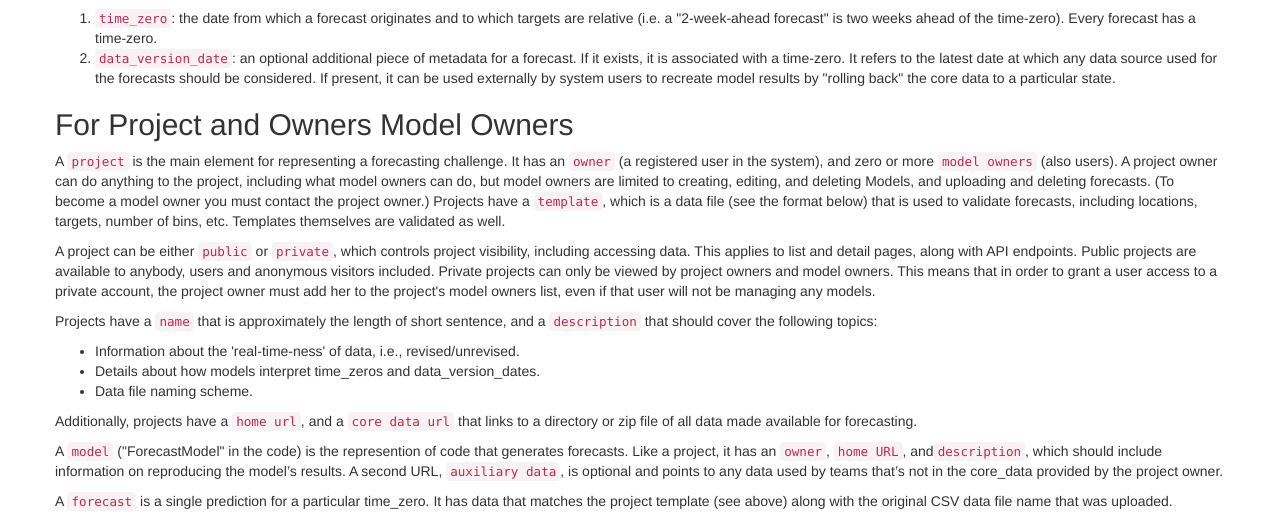
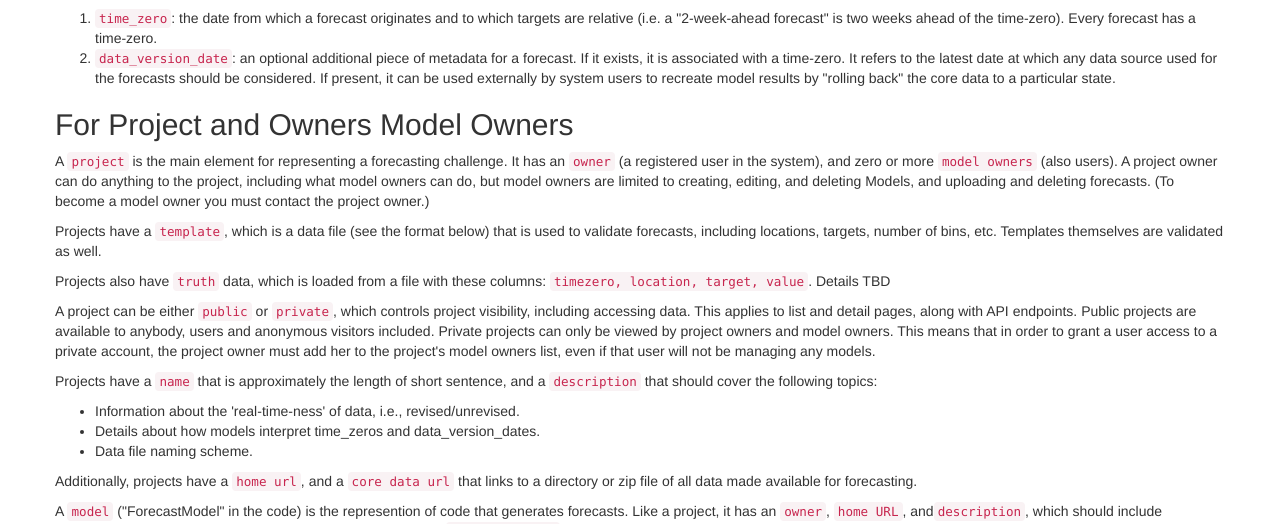
Before and after one commit to reichlab/forecast-repository, a Django app: page /docs in a window 1280 px wide. Shown: the part 235-759 px from the top of the page. Run offline with Django 3.2, Linux system fonts and the light colour scheme; some libraries are stand-ins or nearby versions.

Commit message:
added to project detail page: counts: summary, template, truth. docs: brief mention of truth

```diff
--- a/forecast_app/models/project.py
+++ b/forecast_app/models/project.py
@@ -335,6 +335,13 @@ class Project(ModelWithCDCData):
         """
         return list(self.truth_data_qs()
                     .values_list('time_zero__timezero_date', 'location', 'target', 'value')[:10])
+
+
+    def get_num_truth_rows(self):
+        """
+        :return: the total of number of truth rows in me
+        """
+        return self.truth_data_qs().count()
 
 
     def get_truth_data_rows(self):
--- a/forecast_app/templates/documentation.html
+++ b/forecast_app/templates/documentation.html
@@ -18,9 +18,18 @@
         (a registered user in the system), and zero or more <code>model owners</code> (also users). A project owner can
         do anything to the project, including what model owners can do, but model owners are limited to creating,
         editing, and deleting Models, and uploading and deleting forecasts. (To become a model owner you must contact
-        the project owner.) Projects have a <code>template</code>, which is a data file (see the format below) that is
+        the project owner.)
+    </p>
+
+    <p>
+        Projects have a <code>template</code>, which is a data file (see the format below) that is
         used to validate forecasts, including locations, targets, number of bins, etc. Templates themselves are
         validated as well.
+    </p>
+
+    <p>
+        Projects also have <code>truth</code> data, which is loaded from a file with these columns:
+        <code>timezero, location, target, value</code>. Details TBD
     </p>
 
     <p>A project can be either <code>public</code> or <code>private</code>, which controls project visibility, including
--- a/forecast_app/templates/index.html
+++ b/forecast_app/templates/index.html
@@ -42,7 +42,6 @@
             </tr>
             {% for project in projects %}
                 {% with proj_summary_counts=project.get_summary_counts %}
-                    {{ total }} employee{{ total|pluralize }}
                     <tr>
                         <td>
                             <a href="{% url 'project-detail' project.pk %}">{{ project.name }}</a>
@@ -69,9 +68,9 @@
                         <td class="text-muted">
                             {% include 'visibility_snippet.html' with project=project %}
                             <br>
-                            {{ proj_summary_counts.0|apnumber }} model{{ proj_summary_counts.0|pluralize }},
+                            {{ proj_summary_counts.0|apnumber|capfirst }} model{{ proj_summary_counts.0|pluralize }},
                             {{ proj_summary_counts.1|apnumber }} forecast{{ proj_summary_counts.1|pluralize }},
-                            {{ proj_summary_counts.2|intword|intcomma }} row{{ proj_summary_counts.2|pluralize }}
+                            {{ proj_summary_counts.2|intword|intcomma }} row{{ proj_summary_counts.2|pluralize }}.
                         </td>
                     </tr>
                 {% endwith %}
```
Also changed, not shown: forecast_app/templates/forecast_app/project_detail.html (+14 -0 lines).
